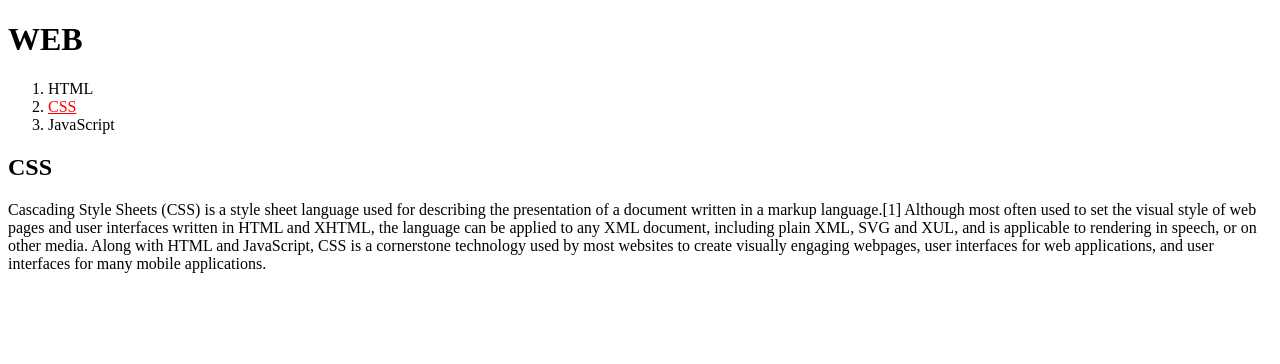
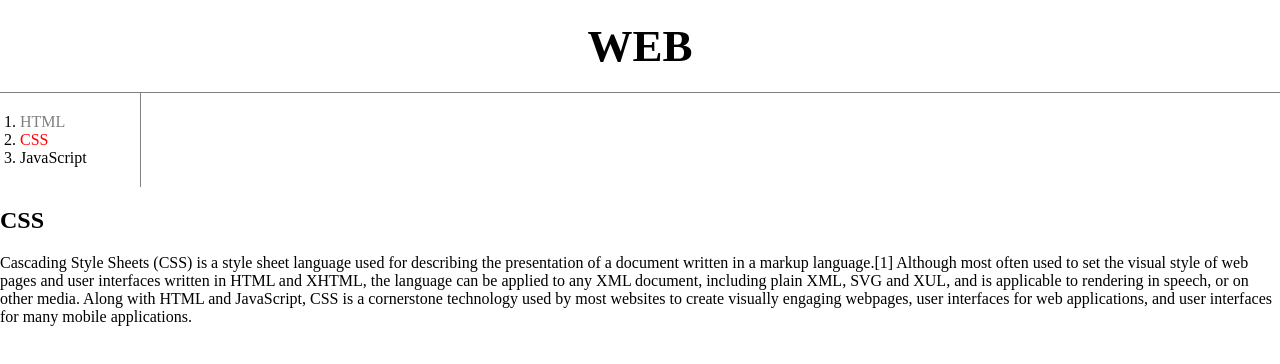
Before and after one commit to agw1010/web2css, a plain HTML site: page 2.html in a window 1280 px wide. Drawn offline with Linux system fonts and the light colour scheme.

Commit message:
Add files via upload

```diff
--- a/2.html
+++ b/2.html
@@ -4,17 +4,39 @@
   <title>WEB - CSS</title>
   <meta charset="utf-8">
   <style>
+    body{
+      margin: 0;
+    }
+    #active {
+      color: red;
+    }
+    .saw {
+      color: gray;
+    }
     a {
       color:black;
       text-decoration: none;
+    }
+    h1 {
+      font-size: 45px;
+      text-align: center;
+      border-bottom: 1px solid gray;
+      margin: 0;
+      padding: 20px;
+    }
+    ol{
+      border-right: 1px solid gray;
+      width: 100px;
+      margin: 0;
+      padding: 20px;
     }
   </style>
 </head>
 <body>
   <h1><a href="index.html">WEB</a></h1>
   <ol>
-    <li><a href="1.html">HTML</a></li>
-    <li><a href="2.html" style="color:red;text-decoration:underline">CSS</a></li>
+    <li><a href="1.html" class="saw">HTML</a></li>
+    <li><a href="2.html" class="saw" id="active">CSS</a></li>
     <li><a href="3.html">JavaScript</a></li>
   </ol>
   <h2>CSS</h2>
```
